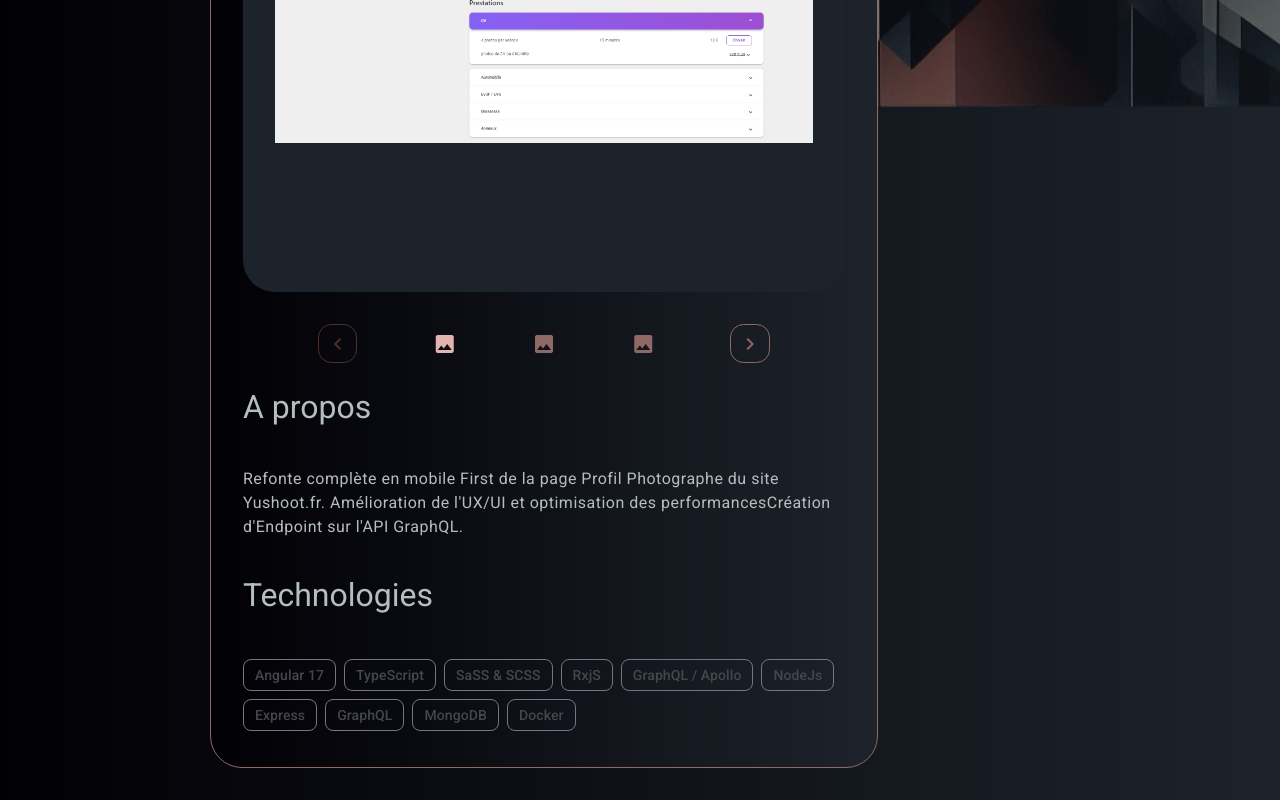
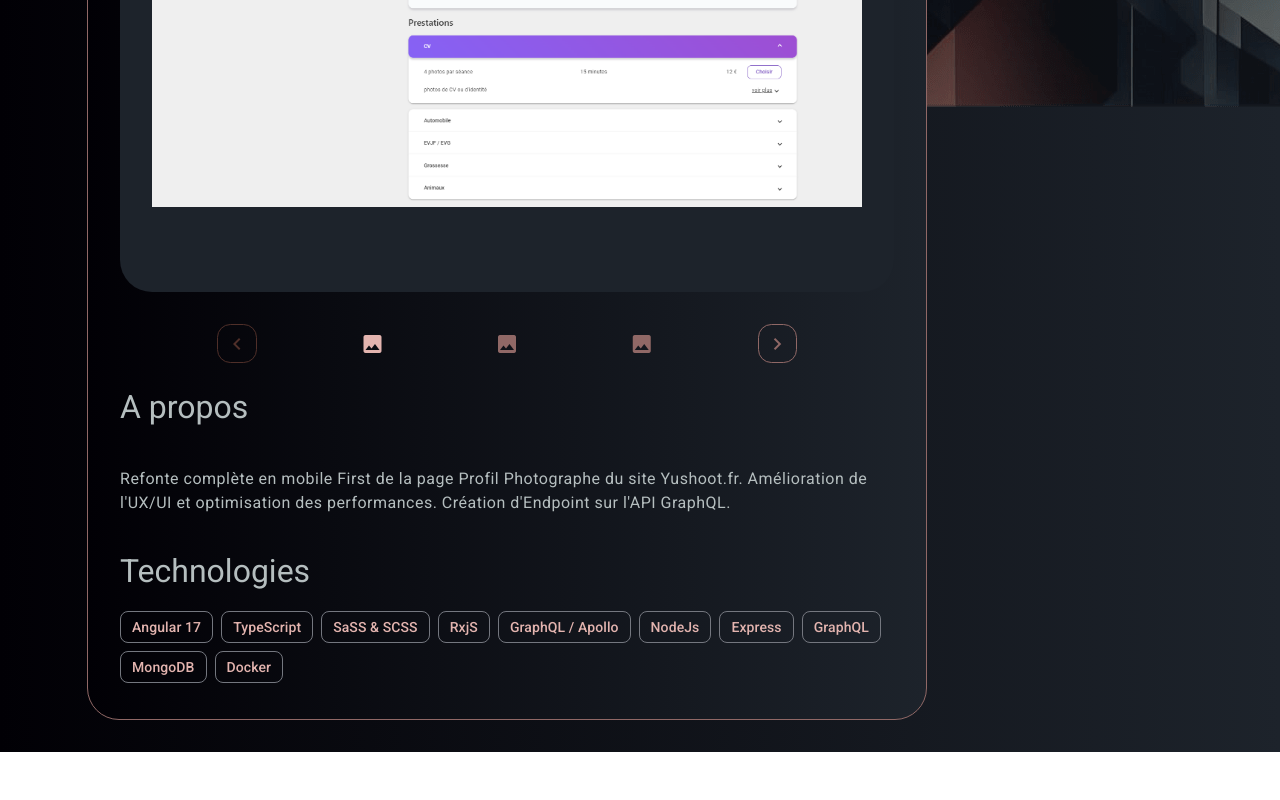
Before and after one commit to ChrisVai/portfolioFront, an Angular app: page /projects in a window 1280 px wide. Shown: the part 1024-1824 px from the top of the page. After the commit the page ends 1776 px from the top, so only its background shows below. Built offline with nearby package versions, Linux system fonts and the light colour scheme.

Commit message:
modifs diverses mise en page projets

```diff
--- a/src/app/features/projects/components/carousel/carousel.component.css
+++ b/src/app/features/projects/components/carousel/carousel.component.css
@@ -31,6 +31,10 @@ img {
   display: flex;
   justify-content: space-evenly;
   align-items: center;
+
+  .selectPictureBtn {
+    border: none;
+  }
 
   button {
     position: relative;
--- a/src/app/features/projects/components/carousel/carousel.component.html
+++ b/src/app/features/projects/components/carousel/carousel.component.html
@@ -1,6 +1,7 @@
 <button class="toFullscreen"
         matTooltip="Agrandir"
         [matTooltipPositionAtOrigin]=true
+        [matTooltipShowDelay]="800"
         (click)="openDialog(imgUrl[index])">
   <div class="imgContainer">
     <img [ngSrc]="imgUrl[index]" fill alt="Capture d'écran" priority>
@@ -11,7 +12,10 @@
     <mat-icon fontIcon="chevron_left"></mat-icon>
   </button>
   @for(url of imgUrl; track url; let i= $index) {
-    <div [ngClass]="{'isSelected': isSelected(i)}"><mat-icon fontIcon="image"/></div>
+    <button class="selectPictureBtn"
+    (click)="openDialog(imgUrl[i])">
+      <div [ngClass]="{'isSelected': isSelected(i)}"><mat-icon fontIcon="image"/></div>
+    </button>
   }
   <button [disabled]="isLast()" (click)="nextPicture()">
     <mat-icon fontIcon="chevron_right"></mat-icon>
--- a/src/app/features/projects/components/fullscreen-dialog/fullscreen-dialog.component.html
+++ b/src/app/features/projects/components/fullscreen-dialog/fullscreen-dialog.component.html
@@ -1,6 +1,3 @@
 <mat-dialog-content>
     <img [ngSrc]="data.img" fill alt="image en plein écran" priority>
 </mat-dialog-content>
-<button>
-  <mat-icon fontIcon="close"></mat-icon>
-</button>
--- a/src/app/features/projects/components/project-card/project-card.component.css
+++ b/src/app/features/projects/components/project-card/project-card.component.css
@@ -29,3 +29,7 @@ div {
     width: auto;
   }
 }
+
+mat-chip-set {
+  align-self: center;
+}
--- a/src/app/features/projects/components/project-card/project-card.component.html
+++ b/src/app/features/projects/components/project-card/project-card.component.html
@@ -2,7 +2,8 @@
   <h2>{{project.name}}</h2>
   @if(project.gitHubUrl) {
     <a [href]="project.gitHubUrl" target="_blank">
-      <img src="github-mark-white.svg" alt="gitHub Logo" >
+      <img src="github-mark-white.svg" alt="logo GitHub Cat" >
+      <img src="GitHub_Logo_White.png" alt="logo GitHub">
     </a>
   }
 </div>
@@ -19,7 +20,6 @@
 <p>{{project.fullDescription}}</p>
 <br>
 <h4>Technologies</h4>
-<br>
 <mat-chip-set>
   @for(technology of project.technologies; track technology) {
     <mat-chip>{{technology}}</mat-chip>
--- a/src/app/features/projects/components/projects/projects.component.css
+++ b/src/app/features/projects/components/projects/projects.component.css
@@ -8,7 +8,7 @@
 
 mat-tab-group {
   margin: 2em auto;
-  width: 70%;
+  width: 90%;
   align-self: center;
 }
 
--- a/src/app/services/project-service.service.ts
+++ b/src/app/services/project-service.service.ts
@@ -10,7 +10,7 @@ export class ProjectService {
     imgUrl: ["projectAssets/yushoot/yushootDesktop.png", "projectAssets/yushoot/FullPage(iPad Pro).png", "projectAssets/yushoot/FullPageZoom(iPhone 12 Pro).png"],
     name: "Yushoot",
     shortDescription: "Refonte de le page Profil photographe de Yushoot.fr",
-    fullDescription: "Refonte complète en mobile First de la page Profil Photographe du site Yushoot.fr. Amélioration de l'UX/UI et optimisation des performances" +
+    fullDescription: "Refonte complète en mobile First de la page Profil Photographe du site Yushoot.fr. Amélioration de l'UX/UI et optimisation des performances. " +
       "Création d'Endpoint sur l'API GraphQL.",
     technologies: ["Angular 17", "TypeScript", "SaSS & SCSS", "RxjS", "GraphQL / Apollo","NodeJs", "Express", "GraphQL","MongoDB", "Docker"],
   }
--- a/src/index.html
+++ b/src/index.html
@@ -2,14 +2,14 @@
 <html lang="fr">
 <head>
   <meta charset="utf-8">
-  <title>PortflioFront</title>
+  <title>Portfolio: Christophe Bellet</title>
   <base href="/">
   <meta name="viewport" content="width=device-width, initial-scale=1">
   <link rel="icon" type="image/x-icon" href="favicon.png">
   <link href="https://fonts.googleapis.com/css2?family=Roboto:wght@300;400;500&display=swap" rel="stylesheet">
   <link href="https://fonts.googleapis.com/icon?family=Material+Icons" rel="stylesheet">
 </head>
-<body class="mat-typography">
-  <app-root></app-root>
-</body>
+  <body class="mat-typography">
+    <app-root></app-root>
+  </body>
 </html>
--- a/src/styles.css
+++ b/src/styles.css
@@ -33,7 +33,7 @@ body {
       --mat-tab-header-active-focus-label-text-color: var(--primary-color-light-copper);
       --mat-tab-header-inactive-hover-label-text-color: var(--primary-color-light-copper);
       /*Taille police label header*/
-      --mat-tab-header-label-text-size: 1rem;
+      --mat-tab-header-label-text-size: 1.5rem;
       /*Icone de pagination*/
       --mat-tab-header-pagination-icon-color : var(--primary-color-mid-copper);
       /*divider*/
@@ -50,4 +50,7 @@ body {
   /*Mat-dialog*/
 
     --mat-dialog-container-max-width: 90vw;
+
+  /*Mat-chip*/
+  --mdc-chip-label-text-color : var(--primary-color-light-copper);
 }
```
Also changed, not shown: public/GitHub_Logo_White.png (added).
